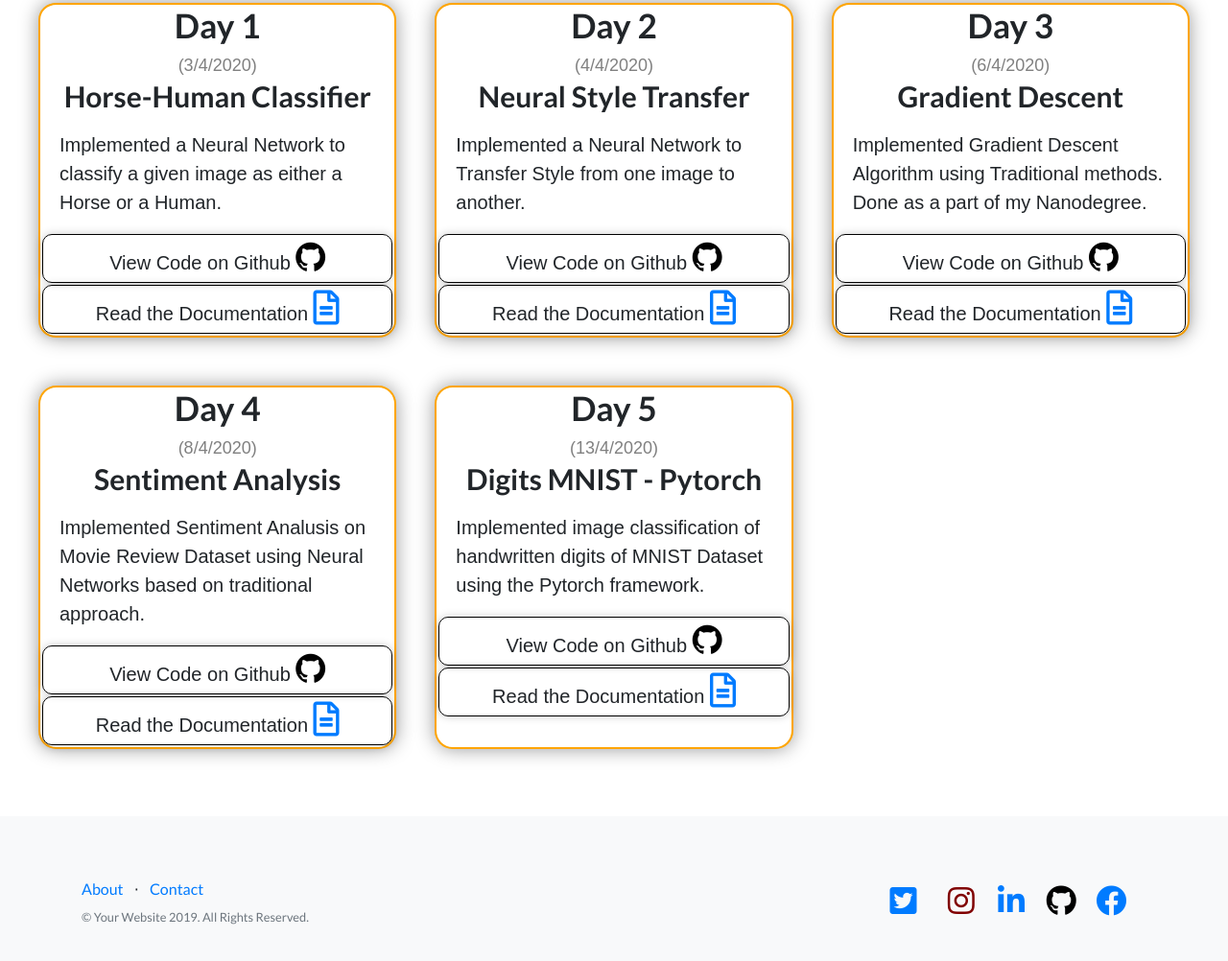
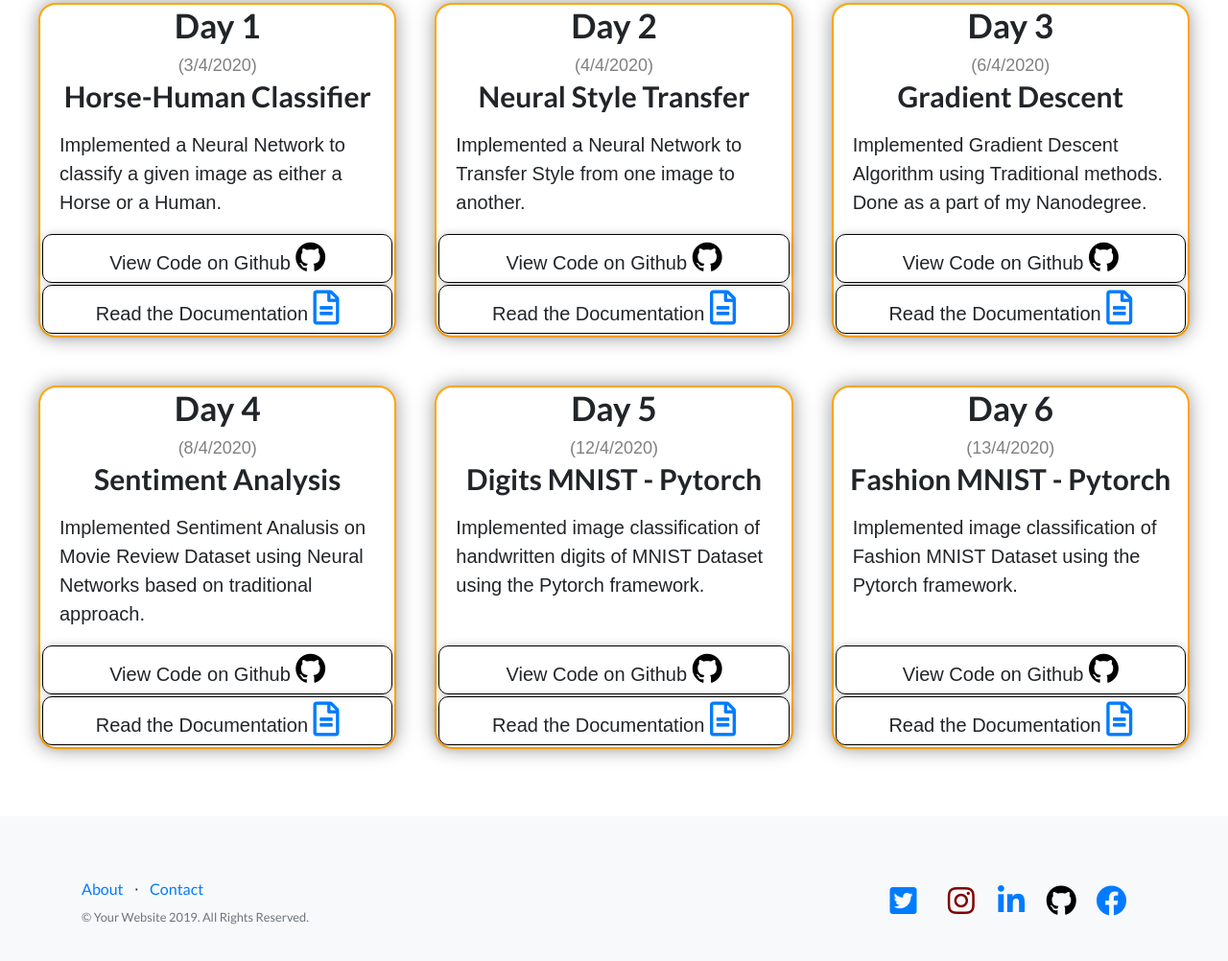
Before and after one commit to infiniteoverflow/100DaysOfML, a website: page index.html in a window 1280 px wide. Shown: the part 916-1918 px from the top of the page at 96% size. Drawn offline with Linux system fonts and the light colour scheme.

Commit message:
Added day 6

```diff
--- a/index.html
+++ b/index.html
@@ -164,10 +164,10 @@
       <!-- day 5 -->
       <div class="card">
         <h1 class='day-number' style="font-size: 35px; text-align: center;">Day 5</h1>
-        <p class='date'>(13/4/2020)</p>
+        <p class='date'>(12/4/2020)</p>
         <h1 class='day-topic' style= "font-size: 30px; text-align: center;">Digits MNIST - Pytorch</h1>
         <div class="day-descr">
-          <p>Implemented image classification of handwritten digits of MNIST Dataset using the Pytorch framework.<br>
+          <p>Implemented image classification of handwritten digits of MNIST Dataset using the Pytorch framework.<br><br>
 
           </p>
         </div>
@@ -180,6 +180,32 @@
 
           <div>Read the Documentation
             <a href="https://infiniteoverflow.github.io/Digits-MNIST-Pytorch/">
+              <i class='far fa-file-alt' style='font-size:36px'></i>
+            </a>
+          </div>
+        </div>
+      </div>
+
+
+      <!-- day 6 -->
+      <div class="card">
+        <h1 class='day-number' style="font-size: 35px; text-align: center;">Day 6</h1>
+        <p class='date'>(13/4/2020)</p>
+        <h1 class='day-topic' style= "font-size: 30px; text-align: center;">Fashion MNIST - Pytorch</h1>
+        <div class="day-descr">
+          <p>Implemented image classification of Fashion MNIST Dataset using the Pytorch framework.<br><br>
+
+          </p>
+        </div>
+        <div class="day-proofs">
+          <div>View Code on Github
+            <a href="https://github.com/infiniteoverflow/Fashion-MNIST---Pytorch">
+              <i class="fa fa-github" style="font-size:36px; color: black;"></i>
+            </a>
+          </div>
+
+          <div>Read the Documentation
+            <a href="https://infiniteoverflow.github.io/Fashion-MNIST---Pytorch/">
               <i class='far fa-file-alt' style='font-size:36px'></i>
             </a>
           </div>
```
